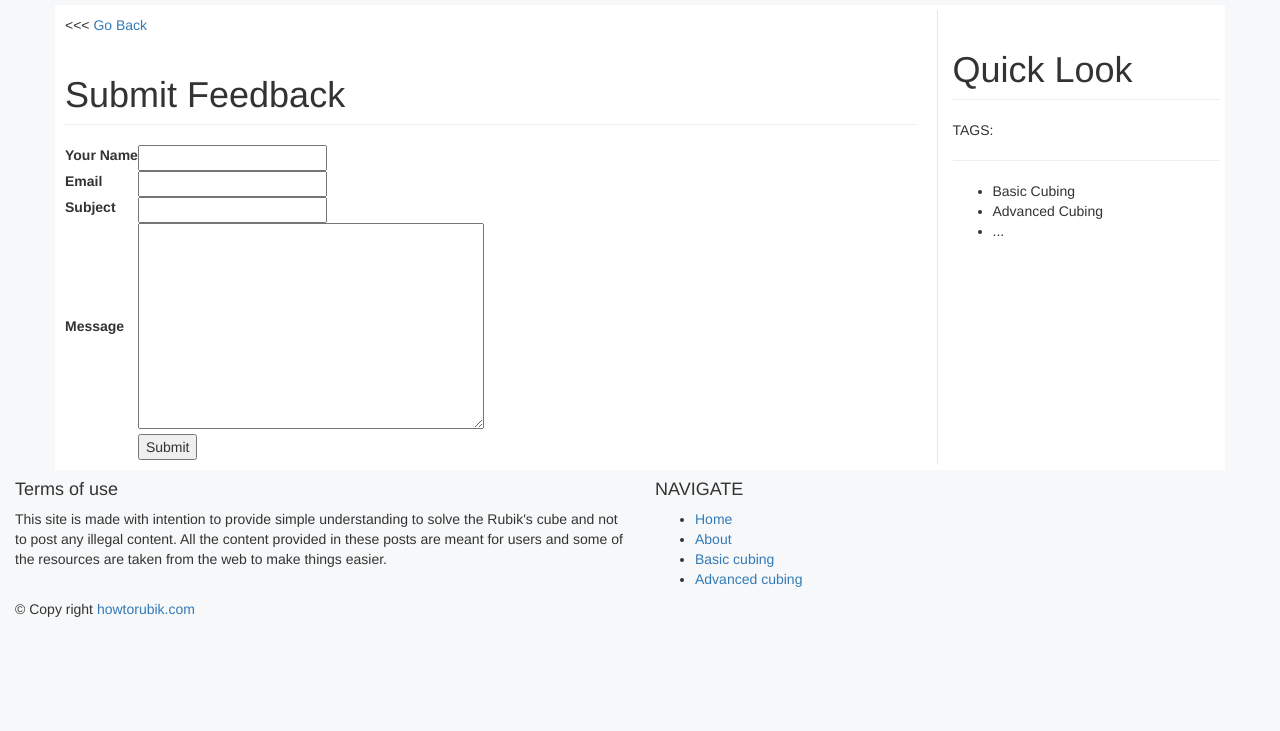
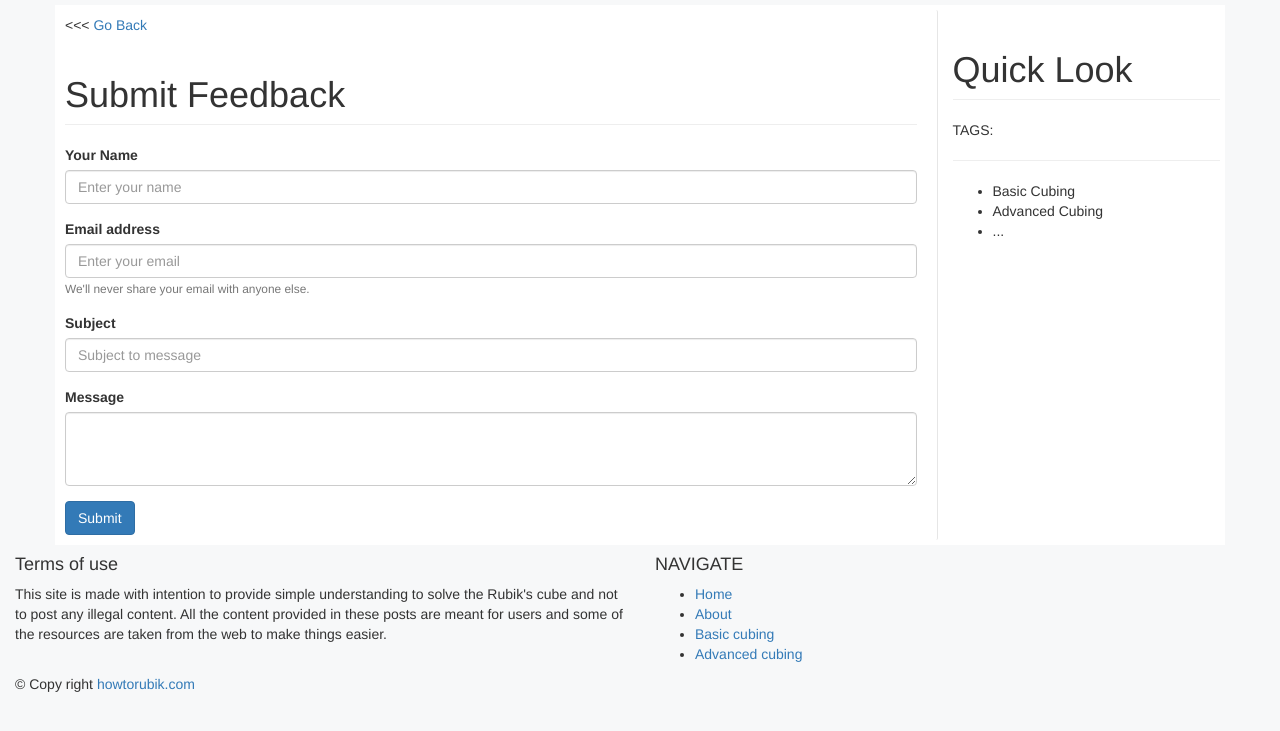
Before and after one commit to satyasashi/howtorubik, a Django app: page /contact/ in a window 1280 px wide. Shown: the part 52-783 px from the top of the page. Run offline with Django 3.2, Linux system fonts and the light colour scheme; some libraries are stand-ins or nearby versions.

Commit message:
Added Bootstrapped to Contact Form

```diff
--- a/rubikPost/templates/rubikPost/contact.html
+++ b/rubikPost/templates/rubikPost/contact.html
@@ -16,45 +16,38 @@
 			{# If any field errors exist, show them in this common place. #}
 
 			{{ form.non_field_errors }}
-
 		<form action="" method="post">
 			{% csrf_token %}
-				<table>
-					<tr>
-					<td><label for="id_name">Your Name </label></td>
-					<td>
+			<div class="form-group">
+			<label for="id_name">Your Name</label>
 			{{ form.name.errors }}
-					{{ form.name }}
-					</td>
-					</tr>
+			{% if form.name.value %}
+				<input class="form-control" name="name" type="text" id="id_name" placeholder="Enter your name" value="{{form.name.value}}" required="required">
+			{% else %}
+				<input class="form-control" type="text" name="name" id="id_name" placeholder="Enter your name" required="required">
+			{% endif %}
+			</div>
 
-					<tr>
-					<td><label for="id_email">Email</label></td>
-					<td>
+			<div class="form-group">
+			<label for="id_email">Email address</label>
 			{{ form.email.errors }}
-					{{ form.email }}
-					</td>
-					</tr>
-					<tr>
-					<td><label for="id_subject">Subject</label></td>
-					<td>
+			<input type="email" name="email" class="form-control" id="id_email" aria-describedby="emailHelp" placeholder="Enter your email" required="required">
+			<small id="emailHelp" class="form-text text-muted">We'll never share your email with anyone else.</small>
+			</div>
+
+			<div class="form-group">
+			<label for="id_subject">Subject</label>
 			{{ form.subject.errors }}
-					{{ form.subject }}
-					</td>
-					</tr>
-					<tr>
-					<td><label for="id_message">Message</label></td>
-					<td>
+			<input type="text" name="subject" class="form-control" id="id_subject" placeholder="Subject to message" required="required">
+			</div>
+
+			<div class="form-group">
+			<label for="id_message">Message</label>
 			{{ form.message.errors }}
-					{{ form.message }}
-					</td>
-					</tr>
-					<tr>
-					<tr>
-					<td></td>
-					<td><input type="submit" value="Submit"></td>
-					</tr>
-				</table>
+			<textarea class="form-control" name="message" id="id_message" required="required" rows="3"></textarea>
+			</div>
+
+			<input type="submit" value="Submit" class="btn btn-primary">
 		</form>
 	</div>
 {% endblock %}
```
Also changed, not shown: db.sqlite3. Lines whose indentation alone changed are shown as unchanged.
